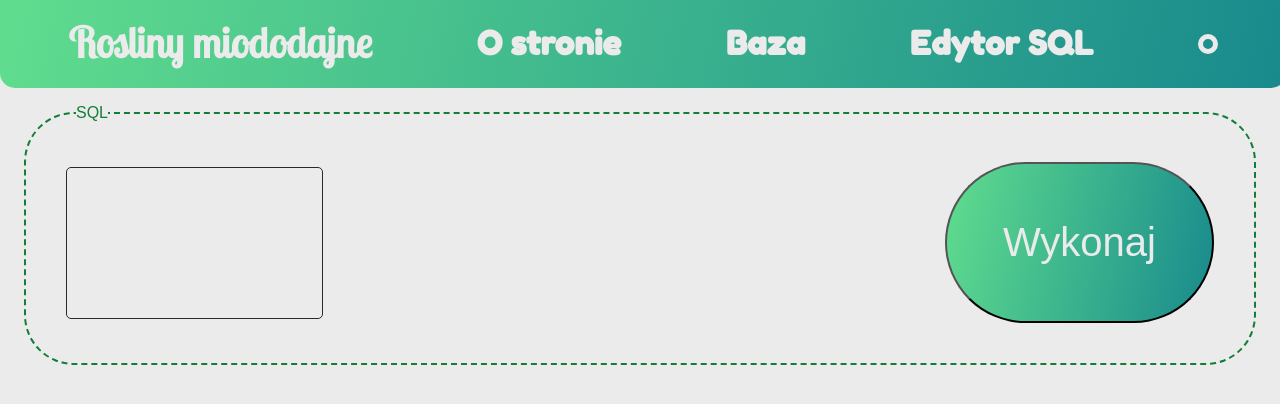
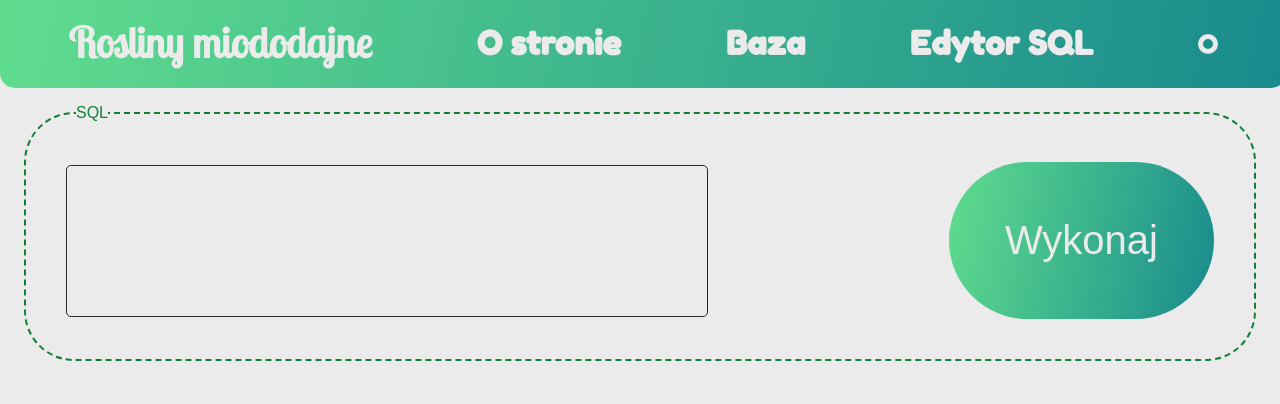
Before and after one commit to piotreknow02/rosliny-miododajne-client, a Next.js app: page /sql in a window 1280 px wide. Shown: the top 404 px of the page. Built offline with nearby package versions, Linux system fonts and the light colour scheme; a web font is replaced by a local one.

Commit message:
Zaktualizowano formularz SQL

```diff
--- a/components/SqlForm.jsx
+++ b/components/SqlForm.jsx
@@ -7,7 +7,7 @@ export default function SqlForm()
         <fieldset className={styles.main}>
             <legend>SQL</legend>
             <form action="" method="post">
-                <textarea name="q" cols="30" rows="10" onChange={(e) => {if (securityPattern.test(e.target.value)) alert("Nawet nie próbuj")}}></textarea>
+                <textarea name="q" cols="100" rows="10" onChange={(e) => {if (securityPattern.test(e.target.value)) alert("Nawet nie próbuj")}}></textarea>
                 <input type="submit" value="Wykonaj"/>
             </form>
         </fieldset>
--- a/styles/SqlForm.module.css
+++ b/styles/SqlForm.module.css
@@ -25,6 +25,7 @@
     border-radius: 5px;
     color: var(--text-color);
     resize: none;
+    width: 50vw;
     /* float: left; */
 }
 .main > form > input[type=submit]
@@ -34,6 +35,6 @@
     font-size: 5vmin;
     padding: 7vmin;
     border-radius: 100000px;
-    border: 2px solid va(--text-color);
+    border: 0px solid transparent;
     /* float: right; */
 }
```
